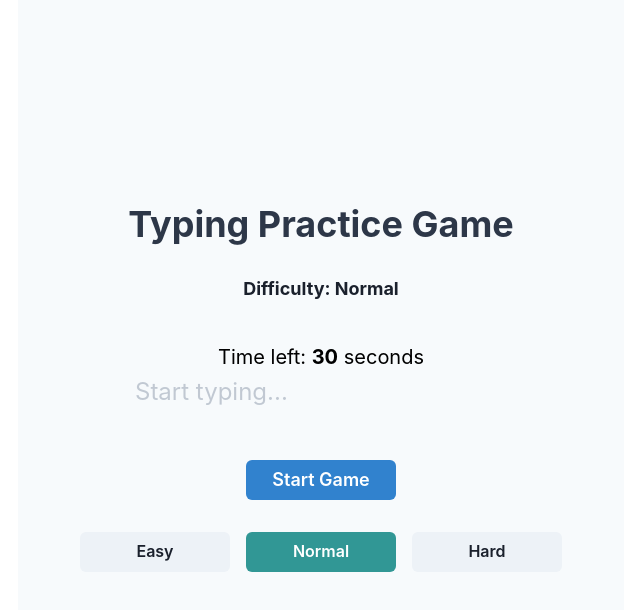
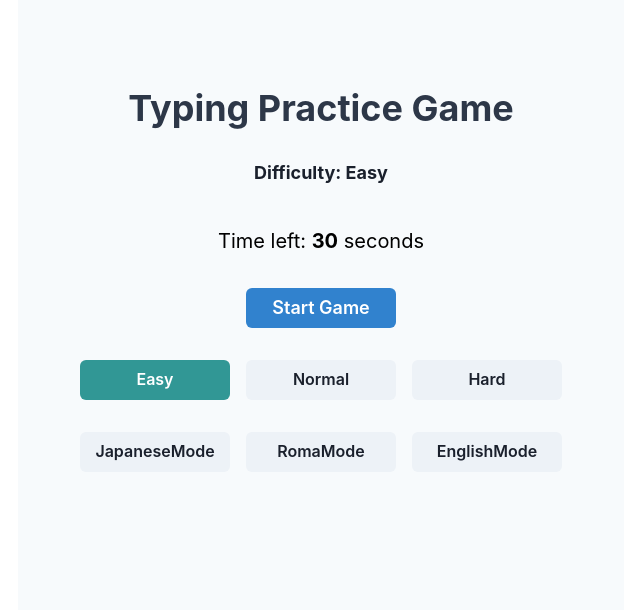
Before and after one commit to dende-h/type_game_spp, a Next.js app: page / in a window 1280 px wide. Shown: the top 610 px of the page, without its empty margins (319-959 px from the left). Built offline with nearby package versions, Linux system fonts and the light colour scheme.

Commit message:
モード追加

```diff
--- a/src/components/WordToType.tsx
+++ b/src/components/WordToType.tsx
@@ -6,15 +6,16 @@ interface WordToTypeProps {
 	word: string;
 	jaWord: string;
 	userInput: string;
+	mode: string;
 }
 
-const WordToType: React.FC<WordToTypeProps> = ({ word, userInput, jaWord }) => {
+const WordToType: React.FC<WordToTypeProps> = ({ word, userInput, jaWord, mode }) => {
 	const wordCharacters = word.split("");
 	const userInputCharacters = userInput.split("");
 
 	return (
 		<VStack mt={8} spacing={0}>
-			<Text fontSize="2xl">{jaWord}</Text>
+			{mode === "japanese" || <Text fontSize="2xl">{jaWord}</Text>}
 			<Text fontSize="3xl" mb={4}>
 				{wordCharacters.map((char, index) => (
 					<Text as="span" key={index} color={userInputCharacters[index] === char ? "green.500" : "inherit"}>
--- a/src/constant/typingProblems.ts
+++ b/src/constant/typingProblems.ts
@@ -1,130 +1,194 @@
-//ファンタジー小説の言葉
-export const fantasyWords = [
-	{ kanji: "魔法", romaji: "mahou", kana: "まほう" },
-	{ kanji: "魔法使い", romaji: "mahoutukai", kana: "まほうつかい" },
-	{ kanji: "魔法陣", romaji: "mahoujinn", kana: "まほうじん" },
-	{ kanji: "呪文", romaji: "jyumonn", kana: "じゅもん" },
-	{ kanji: "杖", romaji: "tue", kana: "つえ" },
-	{ kanji: "剣", romaji: "kenn", kana: "けん" },
-	{ kanji: "竜", romaji: "ryuu", kana: "りゅう" },
-	{ kanji: "魔王", romaji: "maou", kana: "まおう" },
-	{ kanji: "冒険", romaji: "boukenn", kana: "ぼうけん" },
-	{ kanji: "騎士", romaji: "kisi", kana: "きし" },
-	{ kanji: "冒険者", romaji: "boukennsya", kana: "ぼうけんしゃ" },
-	{ kanji: "勇者", romaji: "yuusya", kana: "ゆうしゃ" },
-	{ kanji: "魔獣", romaji: "majyuu", kana: "まじゅう" },
-	{ kanji: "召喚", romaji: "syoukann", kana: "しょうかん" },
-	{ kanji: "魔法剣", romaji: "mahoukenn", kana: "まほうけん" },
-	{ kanji: "魔力", romaji: "maryoku", kana: "まりょく" },
-	{ kanji: "ドラゴン", romaji: "doragonn", kana: "どらごん" },
-	{ kanji: "予言書", romaji: "yogennsyoyogennsyo", kana: "よげんしょ" },
-	{ kanji: "魔術", romaji: "majyutu", kana: "まじゅつ" },
-	{ kanji: "妖精", romaji: "yousei", kana: "ようせい" },
-	{ kanji: "幻獣", romaji: "gennjyuu", kana: "げんじゅう" },
-	{ kanji: "神話", romaji: "sinnwa", kana: "しんわ" },
-	{ kanji: "魔法戦士", romaji: "mahousennsi", kana: "まほうせんし" },
-	{ kanji: "黒魔術", romaji: "kuromajyutu", kana: "くろまじゅつ" },
-	{ kanji: "聖剣", romaji: "seikenn", kana: "せいけん" },
-	{ kanji: "魔界", romaji: "makai", kana: "まかい" },
-	{ kanji: "魔法書", romaji: "mahousyo", kana: "まほうしょ" },
-	{ kanji: "魔女", romaji: "majyo", kana: "まじょ" },
-	{ kanji: "魔法学校", romaji: "mahougakkou", kana: "まほうがっこう" }
+//小説の言葉
+export const novelWords = [
+	{ kanji: "魔法", romaji: "mahou", eng: "magic" },
+	{ kanji: "魔法使い", romaji: "mahoutukai", eng: "wizard" },
+	{ kanji: "魔法陣", romaji: "mahoujinn", eng: "magic circle" },
+	{ kanji: "呪文", romaji: "jyumonn", eng: "spell" },
+	{ kanji: "杖", romaji: "tue", eng: "wand" },
+	{ kanji: "剣", romaji: "kenn", eng: "sword" },
+	{ kanji: "竜", romaji: "ryuu", eng: "dragon" },
+	{ kanji: "魔王", romaji: "maou", eng: "demon king" },
+	{ kanji: "冒険", romaji: "boukenn", eng: "adventure" },
+	{ kanji: "騎士", romaji: "kisi", eng: "knight" },
+	{ kanji: "冒険者", romaji: "boukennsya", eng: "adventurer" },
+	{ kanji: "勇者", romaji: "yuusya", eng: "hero" },
+	{ kanji: "魔獣", romaji: "majyuu", eng: "magical beast" },
+	{ kanji: "召喚", romaji: "syoukann", eng: "summon" },
+	{ kanji: "魔法剣", romaji: "mahoukenn", eng: "magic sword" },
+	{ kanji: "魔力", romaji: "maryoku", eng: "magical power" },
+	{ kanji: "ドラゴン", romaji: "doragonn", eng: "dragon" },
+	{ kanji: "予言書", romaji: "yogennsyo", eng: "prophecy book" },
+	{ kanji: "魔術", romaji: "majyutu", eng: "magic art" },
+	{ kanji: "妖精", romaji: "yousei", eng: "fairy" },
+	{ kanji: "幻獣", romaji: "gennjyuu", eng: "phantom beast" },
+	{ kanji: "神話", romaji: "sinnwa", eng: "myth" },
+	{ kanji: "魔法戦士", romaji: "mahousennsi", eng: "magic warrior" },
+	{ kanji: "黒魔術", romaji: "kuromajyutu", eng: "black magic" },
+	{ kanji: "聖剣", romaji: "seikenn", eng: "holy sword" },
+	{ kanji: "魔界", romaji: "makai", eng: "demon world" },
+	{ kanji: "魔法書", romaji: "mahousyo", eng: "magic book" },
+	{ kanji: "魔女", romaji: "majyo", eng: "witch" },
+	{ kanji: "魔法学校", romaji: "mahougakkou", eng: "magic school" },
+	{ kanji: "宇宙船", romaji: "utyuusenn", eng: "spaceship" },
+	{ kanji: "未来", romaji: "mirai", eng: "future" },
+	{ kanji: "ロボット", romaji: "robotto", eng: "robot" },
+	{ kanji: "クローン", romaji: "kuro-nn", eng: "clone" },
+	{ kanji: "超能力", romaji: "tyounouryoku", eng: "psychic powers" },
+	{ kanji: "タイムトラベル", romaji: "taimutoraberu", eng: "time travel" },
+	{ kanji: "異星人", romaji: "iseijinn", eng: "extraterrestrial" },
+	{ kanji: "宇宙", romaji: "utyuu", eng: "space" },
+	{ kanji: "宇宙戦争", romaji: "utyuusensou", eng: "space war" },
+	{ kanji: "サイバーパンク", romaji: "saiba-pannku", eng: "cyberpunk" },
+	{ kanji: "パラレルワールド", romaji: "parareruwa-rudo", eng: "parallel world" },
+	{ kanji: "人工知能", romaji: "jinnkoutinou", eng: "artificial intelligence" },
+	{ kanji: "アンドロイド", romaji: "anndoroido", eng: "android" },
+	{ kanji: "サイボーグ", romaji: "saibo-gu", eng: "cyborg" },
+	{ kanji: "宇宙人", romaji: "utyuujinn", eng: "alien" },
+	{ kanji: "ディストピア", romaji: "dhisutopia", eng: "dystopia" },
+	{ kanji: "宇宙開発", romaji: "utyuukaihatu", eng: "space development" },
+	{ kanji: "宇宙ステーション", romaji: "utyuusute-syonn", eng: "space station" },
+	{ kanji: "宇宙探査", romaji: "utyuutannsa", eng: "space exploration" },
+	{ kanji: "ロボット工学", romaji: "robottokougaku", eng: "robotics" },
+	{ kanji: "宇宙旅行", romaji: "utyuuryokou", eng: "space travel" },
+	{ kanji: "宇宙開拓", romaji: "utyuukaitaku", eng: "space colonization" },
+	{ kanji: "宇宙時代", romaji: "utyuujidai", eng: "space age" },
+	{ kanji: "宇宙エレベーター", romaji: "utyuuerebe-ta-", eng: "space elevator" },
+	{ kanji: "宇宙戦艦", romaji: "utyuusennkann", eng: "space battleship" },
+	{ kanji: "クローン技術", romaji: "kuro-nngijyutu", eng: "clone technology" },
+	{ kanji: "テレポーテーション", romaji: "terepo-te-syonn", eng: "teleportation" },
+	{ kanji: "宇宙移民", romaji: "utyuuiminn", eng: "space migration" },
+	{ kanji: "人工衛星", romaji: "jinnkoueisei", eng: "artificial satellite" },
+	{ kanji: "仮想現実", romaji: "kasougennjitu", eng: "virtual reality" },
+	{ kanji: "サイバーネットワーク", romaji: "saiba-nettowa-ku", eng: "cyber network" },
+	{ kanji: "グリッドコンピューティング", romaji: "guriddokonnpyu-thinngu", eng: "grid computing" },
+	{ kanji: "バーチャルリアリティ", romaji: "ba-charuriarithi", eng: "virtual reality" },
+	{ kanji: "アステロイド", romaji: "asuteroido", eng: "asteroid" },
+	{ kanji: "惑星", romaji: "wakusei", eng: "planet" },
+	{ kanji: "太陽系", romaji: "taiyoukei", eng: "solar system" },
+	{ kanji: "恒星", romaji: "kousei", eng: "star" },
+	{ kanji: "時空間", romaji: "jikuukann", eng: "spacetime" },
+	{ kanji: "ブラックホール", romaji: "burakkuho-ru", eng: "black hole" },
+	{ kanji: "宇宙論", romaji: "utyuuronn", eng: "cosmology" },
+	{ kanji: "宇宙船乗組員", romaji: "utyuusennnorikumiinn", eng: "spaceship crew" },
+	{ kanji: "宇宙エネルギー", romaji: "utyuuenerugi-", eng: "space energy" },
+	{ kanji: "宇宙観測", romaji: "utyuukannsoku", eng: "space observation" },
+	{ kanji: "宇宙ステーションクルー", romaji: "utyuusute-syonnkuru-", eng: "space station crew" },
+	{ kanji: "宇宙線", romaji: "utyuusenn", eng: "cosmic rays" },
+	{ kanji: "スペースコロニー", romaji: "supe-sukoroni-", eng: "space colony" },
+	{ kanji: "テラフォーミング", romaji: "terafo-minngu", eng: "terraforming" },
+	{ kanji: "サイボーグ技術", romaji: "saibo-gugijyutu", eng: "cyborg technology" },
+	{
+		kanji: "宇宙ステーションメンテナンス",
+		romaji: "utyuusute-syonnmenntenannsu",
+		eng: "space station maintenance"
+	},
+	{ kanji: "宇宙環境", romaji: "utyuukannkyou", eng: "space environment" },
+	{ kanji: "惑星探査機", romaji: "wakuseitannsaki", eng: "planetary probe" },
+	{ kanji: "宇宙探査機", romaji: "utyuutannsaki", eng: "space probe" },
+	{ kanji: "地球外生命体", romaji: "tikyuugaiseimeitai", eng: "extraterrestrial life" },
+	{ kanji: "サイバースペース", romaji: "saiba-supe-su", eng: "cyberspace" },
+	{ kanji: "量子コンピューター", romaji: "ryousikonnpyu-ta-", eng: "quantum computer" },
+	{ kanji: "テクノロジー", romaji: "tekunoroji-", eng: "technology" },
+	{ kanji: "宇宙開発計画", romaji: "utyuukaihatukeikaku", eng: "space development plan" },
+	{ kanji: "スペースシャトル", romaji: "supe-susyatoru", eng: "space shuttle" },
+	{ kanji: "推理小説", romaji: "suirisyousetu", eng: "detective novel" },
+	{ kanji: "事件", romaji: "jikenn", eng: "case" },
+	{ kanji: "探偵", romaji: "tanntei", eng: "detective" },
+	{ kanji: "ミステリー", romaji: "misuteri-", eng: "mystery" },
+	{ kanji: "犯罪", romaji: "hannzai", eng: "crime" },
+	{ kanji: "証拠", romaji: "syouko", eng: "evidence" },
+	{ kanji: "アリバイ", romaji: "aribai", eng: "alibi" },
+	{ kanji: "殺人", romaji: "satujinn", eng: "murder" },
+	{ kanji: "謎", romaji: "nazo", eng: "puzzle" },
+	{ kanji: "推理小説家", romaji: "suirisyousetuka", eng: "mystery writer" },
+	{ kanji: "密室", romaji: "missitu", eng: "locked room" },
+	{ kanji: "事件現場", romaji: "jikenngennba", eng: "crime scene" },
+	{ kanji: "犯人", romaji: "hannninn", eng: "criminal" },
+	{ kanji: "探偵助手", romaji: "tannteijyosyu", eng: "detective assistant" },
+	{ kanji: "怪盗", romaji: "kaitou", eng: "phantom thief" },
+	{ kanji: "暗号", romaji: "anngou", eng: "cipher" },
+	{ kanji: "推理力", romaji: "suiriryoku", eng: "deductive reasoning" },
+	{ kanji: "サスペンス", romaji: "sasupennsu", eng: "suspense" },
+	{ kanji: "アクション", romaji: "akusyonn", eng: "action" },
+	{ kanji: "探偵小説", romaji: "tannteisyousetu", eng: "detective novel" },
+	{ kanji: "事件簿", romaji: "jikennbo", eng: "case file" },
+	{ kanji: "密室殺人", romaji: "missitusatujinn", eng: "locked-room murder" },
+	{ kanji: "探偵事務所", romaji: "tannteijimusyo", eng: "detective agency" },
+	{ kanji: "証人", romaji: "syouninn", eng: "witness" },
+	{ kanji: "事件解決", romaji: "jikennkaiketu", eng: "case resolution" },
+	{ kanji: "黒幕", romaji: "kuromaku", eng: "mastermind" },
+	{ kanji: "ノワール", romaji: "nowa-ru", eng: "noir" },
+	{ kanji: "探偵小説の名探偵", romaji: "tannteisyousetunomeitanntei", eng: "famous detective in detective novels" },
+	{ kanji: "犯罪捜査", romaji: "hannzaisousa", eng: "criminal investigation" },
+	{ kanji: "証言", romaji: "syougenn", eng: "testimony" }
 ];
 
-//SF小説の言葉
-export const sfWords = [
-	{ kanji: "宇宙船", romaji: "utyuusenn", kana: "うちゅうせん" },
-	{ kanji: "未来", romaji: "mirai", kana: "みらい" },
-	{ kanji: "ロボット", romaji: "robotto", kana: "ろぼっと" },
-	{ kanji: "クローン", romaji: "kuro-nn", kana: "くろーん" },
-	{ kanji: "超能力", romaji: "tyounouryoku", kana: "ちょうのうりょく" },
-	{ kanji: "タイムトラベル", romaji: "taimutoraberu", kana: "たいむとらべる" },
-	{ kanji: "異星人", romaji: "iseijinn", kana: "いせいじん" },
-	{ kanji: "宇宙", romaji: "utyuu", kana: "うちゅう" },
-	{ kanji: "宇宙戦争", romaji: "utyuusensou", kana: "うちゅうせんそう" },
-	{ kanji: "サイバーパンク", romaji: "saiba-pannku", kana: "さいばーぱんく" },
-	{ kanji: "パラレルワールド", romaji: "parareruwa-rudo", kana: "ぱられるわーるど" },
-	{ kanji: "人工知能", romaji: "jinnkoutinou", kana: "じんこうちのう" },
-	{ kanji: "アンドロイド", romaji: "anndoroido", kana: "あんどろいど" },
-	{ kanji: "サイボーグ", romaji: "saibo-gu", kana: "さいぼーぐ" },
-	{ kanji: "宇宙人", romaji: "utyuujinn", kana: "うちゅうじん" },
-	{ kanji: "ディストピア", romaji: "dhisutopia", kana: "でぃすとぴあ" },
-	{ kanji: "宇宙開発", romaji: "utyuukaihatu", kana: "うちゅうかいはつ" },
-	{ kanji: "宇宙ステーション", romaji: "utyuusute-syonn", kana: "うちゅうすてーしょん" },
-	{ kanji: "宇宙探査", romaji: "utyuutannsa", kana: "うちゅうたんさ" },
-	{ kanji: "ロボット工学", romaji: "robottokougaku", kana: "ろぼっとこうがく" },
-	{ kanji: "宇宙旅行", romaji: "utyuuryokou", kana: "うちゅうりょこう" },
-	{ kanji: "宇宙開拓", romaji: "utyuukaitaku", kana: "うちゅうかいたく" },
-	{ kanji: "宇宙時代", romaji: "utyuujidai", kana: "うちゅうじだい" },
-	{ kanji: "宇宙エレベーター", romaji: "utyuuerebe-ta-", kana: "うちゅうえれべーたー" },
-	{ kanji: "宇宙戦艦", romaji: "utyuusennkann", kana: "うちゅうせんかん" },
-	{ kanji: "クローン技術", romaji: "kuro-nngijyutu", kana: "くろーんぎじゅつ" },
-	{ kanji: "テレポーテーション", romaji: "terepo-te-syonn", kana: "てれぽーてーしょん" },
-	{ kanji: "宇宙移民", romaji: "utyuuiminn", kana: "うちゅういみん" },
-	{ kanji: "人工衛星", romaji: "jinnkoueisei", kana: "じんこうえいせい" },
-	{ kanji: "仮想現実", romaji: "kasougennjitu", kana: "かそうげんじつ" },
-	{ kanji: "サイバーネットワーク", romaji: "saiba-nettowa-ku", kana: "さいばーねっとわーく" },
-	{ kanji: "グリッドコンピューティング", romaji: "guriddokonnpyu-thinngu", kana: "ぐりっどこんぴゅーてぃんぐ" },
-	{ kanji: "バーチャルリアリティ", romaji: "ba-charuriarithi", kana: "ばーちゃるりありてぃ" },
-	{ kanji: "アステロイド", romaji: "asuteroido", kana: "あすてろいど" },
-	{ kanji: "惑星", romaji: "wakusei", kana: "わくせい" },
-	{ kanji: "太陽系", romaji: "taiyoukei", kana: "たいようけい" },
-	{ kanji: "恒星", romaji: "kousei", kana: "こうせい" },
-	{ kanji: "時空間", romaji: "jikuukann", kana: "じくうかん" },
-	{ kanji: "ブラックホール", romaji: "burakkuho-ru", kana: "ぶらっくほーる" },
-	{ kanji: "宇宙論", romaji: "utyuuronn", kana: "うちゅうろん" },
-	{ kanji: "宇宙船乗組員", romaji: "utyuusennnorikumiinn", kana: "うちゅうせんのりくみいん" },
-	{ kanji: "宇宙エネルギー", romaji: "utyuuenerugi-", kana: "うちゅうえねるぎー" },
-	{ kanji: "宇宙観測", romaji: "utyuukannsoku", kana: "うちゅうかんそく" },
-	{ kanji: "宇宙ステーションクルー", romaji: "utyuusute-syonnkuru-", kana: "うちゅうすてーしょんくるー" },
-	{ kanji: "宇宙線", romaji: "utyuusenn", kana: "うちゅうせん" },
-	{ kanji: "スペースコロニー", romaji: "supe-sukoroni-", kana: "すぺーすころにー" },
-	{ kanji: "テラフォーミング", romaji: "terafo-minngu", kana: "てらふぉーみんぐ" },
-	{ kanji: "サイボーグ技術", romaji: "saibo-gugijyutu", kana: "さいぼーぐぎじゅつ" },
-	{ kanji: "宇宙ステーションメンテナンス", romaji: "utyuusute-syonnmenntenannsu", kana: "うちゅうすてーしょんめんてなんす" },
-	{ kanji: "宇宙環境", romaji: "utyuukannkyou", kana: "うちゅうかんきょう" },
-	{ kanji: "惑星探査機", romaji: "wakuseitannsaki", kana: "わくせいたんさき" },
-	{ kanji: "宇宙探査機", romaji: "utyuutannsaki", kana: "うちゅうたんさき" },
-	{ kanji: "地球外生命体", romaji: "tikyuugaiseimeitai", kana: "ちきゅうがいせいめいたい" },
-	{ kanji: "サイバースペース", romaji: "saiba-supe-su", kana: "さいばーすぺーす" },
-	{ kanji: "量子コンピューター", romaji: "ryousikonnpyu-ta-", kana: "りょうしこんぴゅーたー" },
-	{ kanji: "テクノロジー", romaji: "tekunoroji-", kana: "てくのろじー" },
-	{ kanji: "宇宙開発計画", romaji: "utyuukaihatukeikaku", kana: "うちゅうかいはつけいかく" },
-	{ kanji: "スペースシャトル", romaji: "supe-susyatoru", kana: "すぺーすしゃとる" }
+//ハンターハンター
+export const hunterWords = [
+	{ kanji: "", romaji: "", eng: "" },
+	{ kanji: "", romaji: "", eng: "" },
+	{ kanji: "", romaji: "", eng: "" },
+	{ kanji: "", romaji: "", eng: "" },
+	{ kanji: "", romaji: "", eng: "" },
+	{ kanji: "", romaji: "", eng: "" },
+	{ kanji: "", romaji: "", eng: "" },
+	{ kanji: "", romaji: "", eng: "" },
+	{ kanji: "", romaji: "", eng: "" },
+	{ kanji: "", romaji: "", eng: "" },
+	{ kanji: "", romaji: "", eng: "" },
+	{ kanji: "", romaji: "", eng: "" },
+	{ kanji: "", romaji: "", eng: "" },
+	{ kanji: "", romaji: "", eng: "" },
+	{ kanji: "", romaji: "", eng: "" },
+	{ kanji: "", romaji: "", eng: "" },
+	{ kanji: "", romaji: "", eng: "" },
+	{ kanji: "", romaji: "", eng: "" },
+	{ kanji: "", romaji: "", eng: "" },
+	{ kanji: "", romaji: "", eng: "" },
+	{ kanji: "", romaji: "", eng: "" },
+	{ kanji: "", romaji: "", eng: "" },
+	{ kanji: "", romaji: "", eng: "" },
+	{ kanji: "", romaji: "", eng: "" },
+	{ kanji: "", romaji: "", eng: "" },
+	{ kanji: "", romaji: "", eng: "" },
+	{ kanji: "", romaji: "", eng: "" },
+	{ kanji: "", romaji: "", eng: "" },
+	{ kanji: "", romaji: "", eng: "" },
+	{ kanji: "", romaji: "", eng: "" }
 ];
 
-//ミステリー小説の言葉
-export const mysteryWords = [
-	{ kanji: "推理小説", romaji: "suirisyousetu", kana: "すいりしょうせつ" },
-	{ kanji: "事件", romaji: "jikenn", kana: "じけん" },
-	{ kanji: "探偵", romaji: "tanntei", kana: "たんてい" },
-	{ kanji: "ミステリー", romaji: "misuteri-", kana: "みすてりー" },
-	{ kanji: "犯罪", romaji: "hannzai", kana: "はんざい" },
-	{ kanji: "証拠", romaji: "syouko", kana: "しょうこ" },
-	{ kanji: "アリバイ", romaji: "aribai", kana: "ありばい" },
-	{ kanji: "殺人", romaji: "satujinn", kana: "さつじん" },
-	{ kanji: "謎", romaji: "nazo", kana: "なぞ" },
-	{ kanji: "推理小説家", romaji: "suirisyousetuka", kana: "すいりしょうせつか" },
-	{ kanji: "密室", romaji: "missitu", kana: "みっしつ" },
-	{ kanji: "事件現場", romaji: "jikenngennba", kana: "じけんげんば" },
-	{ kanji: "犯人", romaji: "hannninn", kana: "はんにん" },
-	{ kanji: "探偵助手", romaji: "tannteijyosyu", kana: "たんていじょしゅ" },
-	{ kanji: "怪盗", romaji: "kaitou", kana: "かいとう" },
-	{ kanji: "暗号", romaji: "anngou", kana: "あんごう" },
-	{ kanji: "推理力", romaji: "suiriryoku", kana: "すいりりょく" },
-	{ kanji: "サスペンス", romaji: "sasupennsu", kana: "さすぺんす" },
-	{ kanji: "アクション", romaji: "akusyonn", kana: "あくしょん" },
-	{ kanji: "探偵小説", romaji: "tannteisyousetu", kana: "たんていしょうせつ" },
-	{ kanji: "事件簿", romaji: "jikennbo", kana: "じけんぼ" },
-	{ kanji: "密室殺人", romaji: "missitusatujinn", kana: "みっしつさつじん" },
-	{ kanji: "探偵事務所", romaji: "tannteijimusyo", kana: "たんていじむしょ" },
-	{ kanji: "証人", romaji: "syouninn", kana: "しょうにん" },
-	{ kanji: "事件解決", romaji: "jikennkaiketu", kana: "じけんかいけつ" },
-	{ kanji: "黒幕", romaji: "kuromaku", kana: "くろまく" },
-	{ kanji: "ノワール", romaji: "nowa-ru", kana: "のわーる" },
-	{ kanji: "探偵小説の名探偵", romaji: "tannteisyousetunomeitanntei", kana: "たんていしょうせつのめいたんてい" },
-	{ kanji: "犯罪捜査", romaji: "hannzaisousa", kana: "はんざいそうさ" },
-	{ kanji: "証言", romaji: "syougenn", kana: "しょうげん" }
+//アニメ、漫画
+export const comicAndAnimeWords = [
+	{ kanji: "", romaji: "", eng: "" },
+	{ kanji: "", romaji: "", eng: "" },
+	{ kanji: "", romaji: "", eng: "" },
+	{ kanji: "", romaji: "", eng: "" },
+	{ kanji: "", romaji: "", eng: "" },
+	{ kanji: "", romaji: "", eng: "" },
+	{ kanji: "", romaji: "", eng: "" },
+	{ kanji: "", romaji: "", eng: "" },
+	{ kanji: "", romaji: "", eng: "" },
+	{ kanji: "", romaji: "", eng: "" },
+	{ kanji: "", romaji: "", eng: "" },
+	{ kanji: "", romaji: "", eng: "" },
+	{ kanji: "", romaji: "", eng: "" },
+	{ kanji: "", romaji: "", eng: "" },
+	{ kanji: "", romaji: "", eng: "" },
+	{ kanji: "", romaji: "", eng: "" },
+	{ kanji: "", romaji: "", eng: "" },
+	{ kanji: "", romaji: "", eng: "" },
+	{ kanji: "", romaji: "", eng: "" },
+	{ kanji: "", romaji: "", eng: "" },
+	{ kanji: "", romaji: "", eng: "" },
+	{ kanji: "", romaji: "", eng: "" },
+	{ kanji: "", romaji: "", eng: "" },
+	{ kanji: "", romaji: "", eng: "" },
+	{ kanji: "", romaji: "", eng: "" },
+	{ kanji: "", romaji: "", eng: "" },
+	{ kanji: "", romaji: "", eng: "" },
+	{ kanji: "", romaji: "", eng: "" },
+	{ kanji: "", romaji: "", eng: "" },
+	{ kanji: "", romaji: "", eng: "" }
 ];
 
 //ロマンス小説の言葉
--- a/src/pages/index.tsx
+++ b/src/pages/index.tsx
@@ -16,14 +16,14 @@ import {
 	FlexProps,
 	Flex
 } from "@chakra-ui/react";
-import { fantasyWords, sfWords, mysteryWords } from "../constant/typingProblems";
+import { novelWords, comicAndAnimeWords, hunterWords } from "../constant/typingProblems";
 
-const easyWords = fantasyWords;
-const normalWords = mysteryWords;
-const hardWords = sfWords;
+const easyWords = novelWords;
+const normalWords = comicAndAnimeWords;
+const hardWords = hunterWords;
 export default function Home() {
-	const [words, setWords] = useState(normalWords);
-	const [num, setNum] = useState(Math.floor(Math.random() * words.length));
+	const [words, setWords] = useState(easyWords);
+	const [num, setNum] = useState(0);
 	const [currentWord, setCurrentWord] = useState(words[num].romaji);
 	const [jaWord, setJaWord] = useState(words[num].kanji);
 	const [userInput, setUserInput] = useState("");
@@ -32,6 +32,12 @@ export default function Home() {
 	const router = useRouter();
 	const duration = 30;
 	const [timeLeft, setTimeLeft] = useState(duration);
+	const Mode = {
+		Jap: "japanese",
+		Roma: "roma",
+		Eng: "English"
+	};
+	const [mode, setMode] = useState(Mode.Roma);
 
 	const incrementTime = () => {
 		setTimeLeft((prevTime) => prevTime + 1);
@@ -41,7 +47,7 @@ export default function Home() {
 		NORMAL: "normal",
 		HARD: "hard"
 	};
-	const [difficulty, setDifficulty] = useState(Difficulty.NORMAL);
+	const [difficulty, setDifficulty] = useState(Difficulty.EASY);
 	useEffect(() => {
 		if (difficulty === Difficulty.EASY) {
 			setWords(easyWords);
@@ -59,6 +65,13 @@ export default function Home() {
 		return "";
 	};
 
+	const modeLabel = () => {
+		if (mode === Mode.Jap) return "Japanese";
+		if (mode === Mode.Roma) return "Roma";
+		if (mode === Mode.Eng) return "English";
+		return "";
+	};
+
 	const toast = useToast();
 
 	const handleInputChange = (value: string) => {
@@ -67,7 +80,9 @@ export default function Home() {
 			setScore(score + 1);
 			setUserInput("");
 			const newNum = Math.floor(Math.random() * words.length);
-			setCurrentWord(words[newNum].romaji);
+			setCurrentWord(
+				mode === Mode.Jap ? words[newNum].kanji : mode === Mode.Roma ? words[newNum].romaji : words[newNum].eng
+			);
 			setJaWord(words[newNum].kanji);
 			setNum(newNum);
 
@@ -86,12 +101,13 @@ export default function Home() {
 		setIsActive(true);
 		setScore(0);
 		setUserInput("");
-		setCurrentWord(words[num].romaji);
+		setCurrentWord(mode === Mode.Jap ? words[num].kanji : mode === Mode.Roma ? words[num].romaji : words[num].eng);
 		setJaWord(words[num].kanji);
 	};
 
 	const onTimeUp = () => {
 		setUserInput("");
+		setNum(0);
 		setTimeout(() => {
 			router.push({ pathname: "/result", query: { score } });
 		}, 2000);
@@ -133,12 +149,14 @@ export default function Home() {
 					timeLeft={timeLeft}
 					setTimeLeft={setTimeLeft}
 				/>
-				{isActive && <WordToType word={currentWord} jaWord={jaWord} userInput={userInput} />}
-				<TypingInput value={userInput} onChange={handleInputChange} disabled={!isActive} inputRef={inputRef} />
+				{isActive && <WordToType word={currentWord} jaWord={jaWord} userInput={userInput} mode={mode} />}
+				{isActive && (
+					<TypingInput value={userInput} onChange={handleInputChange} disabled={!isActive} inputRef={inputRef} />
+				)}
 			</Box>
 
-			{!isActive && (
-				<VStack spacing={8} my={8}>
+			{!isActive ? (
+				<VStack spacing={8} my={8} h={"50%"}>
 					<Button
 						onClick={startGameAndFocusInput}
 						disabled={isActive}
@@ -177,7 +195,38 @@ export default function Home() {
 							Hard
 						</Button>
 					</Flex>
+					<Flex direction={flexDirection} justifyContent="space-between" w="100%">
+						<Button
+							onClick={() => setMode(Mode.Jap)}
+							w={buttonWidth}
+							colorScheme={mode === Mode.Jap ? "teal" : "gray"}
+							mb={{ base: 4, md: 0 }}
+							mx={{ base: 0, md: 2 }}
+						>
+							JapaneseMode
+						</Button>
+						<Button
+							onClick={() => setMode(Mode.Roma)}
+							w={buttonWidth}
+							colorScheme={difficulty === Mode.Roma ? "teal" : "gray"}
+							mb={{ base: 4, md: 0 }}
+							mx={{ base: 0, md: 2 }}
+						>
+							RomaMode
+						</Button>
+						<Button
+							onClick={() => setMode(Mode.Eng)}
+							w={buttonWidth}
+							colorScheme={difficulty === Mode.Eng ? "teal" : "gray"}
+							mb={{ base: 4, md: 0 }}
+							mx={{ base: 0, md: 2 }}
+						>
+							EnglishMode
+						</Button>
+					</Flex>
 				</VStack>
+			) : (
+				<VStack spacing={8} my={8} h={"50%"}></VStack>
 			)}
 		</Container>
 	);
```
